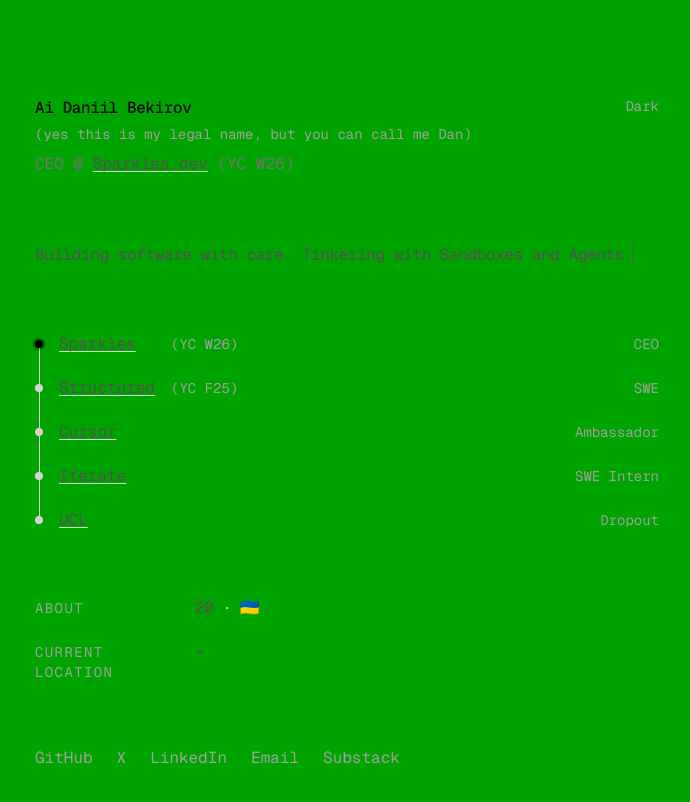
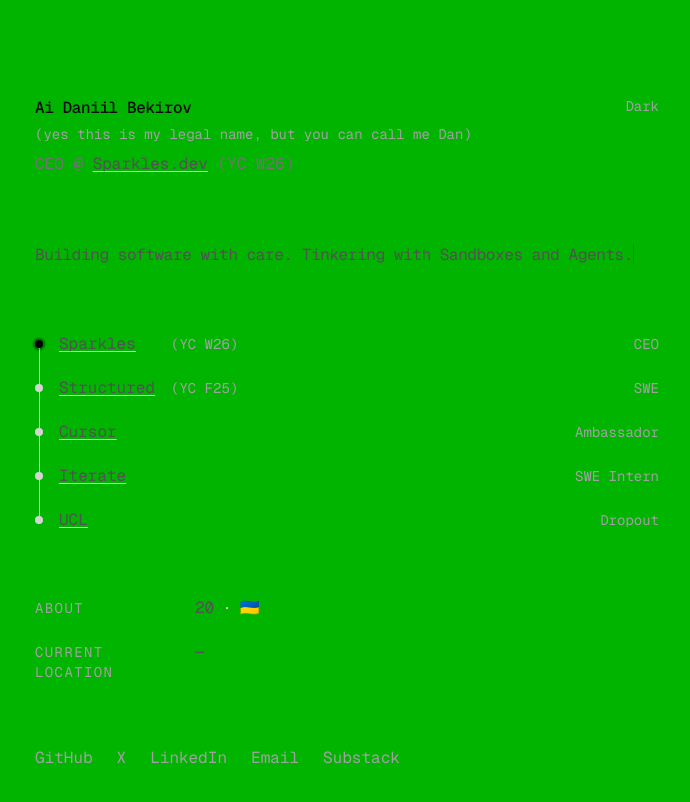
Before and after one commit to Texseractrum/me, a Next.js app: page / in a window 1280 px wide. Shown: the top 802 px of the page, without its empty margins (293-983 px from the left). Built offline with nearby package versions, Linux system fonts and the light colour scheme; no server answers; the database is empty.

Commit message:
style: adjust color variables in global stylesheet ✨
Co-Authored-By: zeror404 <dan@flics.ai>

```diff
--- a/app/globals.css
+++ b/app/globals.css
@@ -70,7 +70,7 @@
 
 :root {
   --radius: 0.625rem;
-  --background: oklch(0.6 0.25 150);
+  --background: oklch(0.65 0.30 140);
   --foreground: oklch(0.145 0 0);
   --card: oklch(1 0 0);
   --card-foreground: oklch(0.145 0 0);
@@ -104,7 +104,7 @@
 }
 
 .dark {
-  --background: oklch(0.6 0.25 150);
+  --background: oklch(0.65 0.30 140);
   --foreground: oklch(0.985 0 0);
   --card: oklch(0.205 0 0);
   --card-foreground: oklch(0.985 0 0);
```
